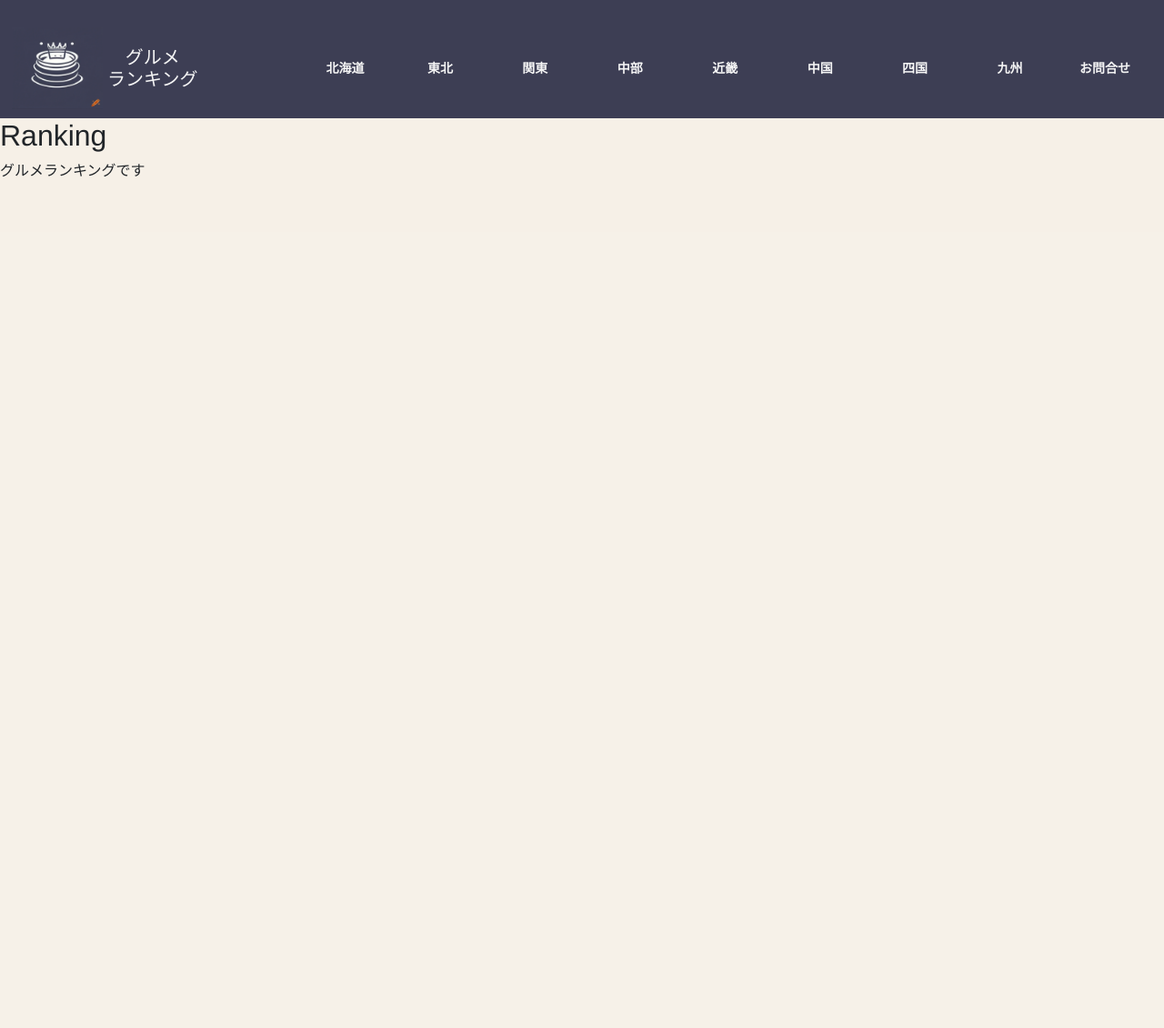
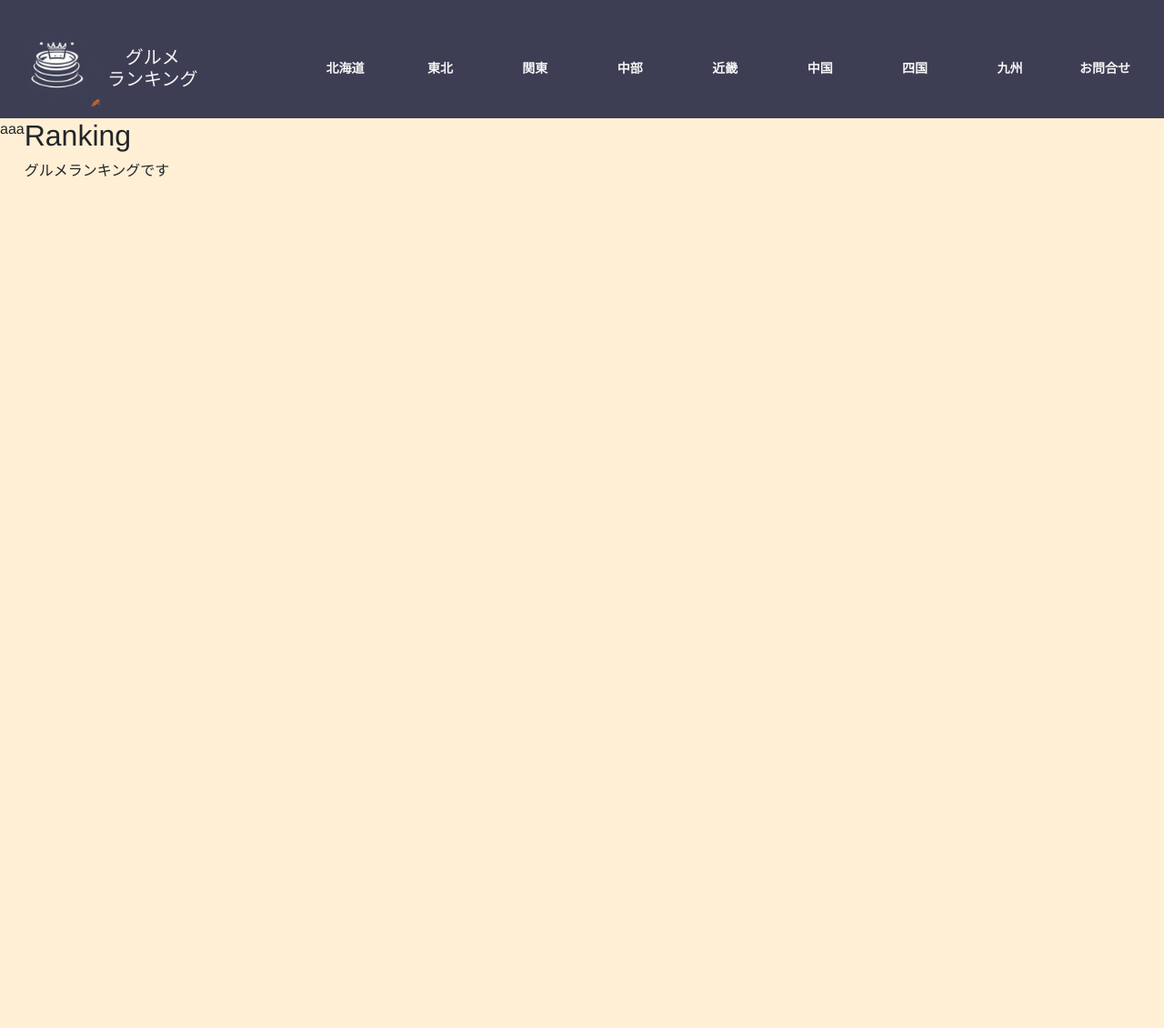
Before and after one commit to majishan-dev/foodRanking_web, a Django app: page /home/ in a window 1280 px wide. Shown: the whole page at 91% size. Run offline with Django 5.2, Linux system fonts and the light colour scheme.

Commit message:
スタイルの修正

```diff
--- a/ranking/static/styles/base.css
+++ b/ranking/static/styles/base.css
@@ -1,6 +1,18 @@
 div#main{
-  display: flex;
+  	display: flex;
 	width: 100%;
 	height: 1000px;
+<<<<<<< HEAD
 	background-color: #f2f2f2a7;
+=======
+	background-color: white;
+>>>>>>> 6b279e2 (スタイルの修正)
 }
+
+/* div#bar{
+	width: 10%;
+}
+
+div#contest{
+	width: 90%;
+} */
--- a/ranking/templates/base.html
+++ b/ranking/templates/base.html
@@ -130,7 +130,7 @@
       <div id="main">
 
         <div id="bar">
-
+          aaa
         </div>
         <div id="contest">
           {% block content %}
```
